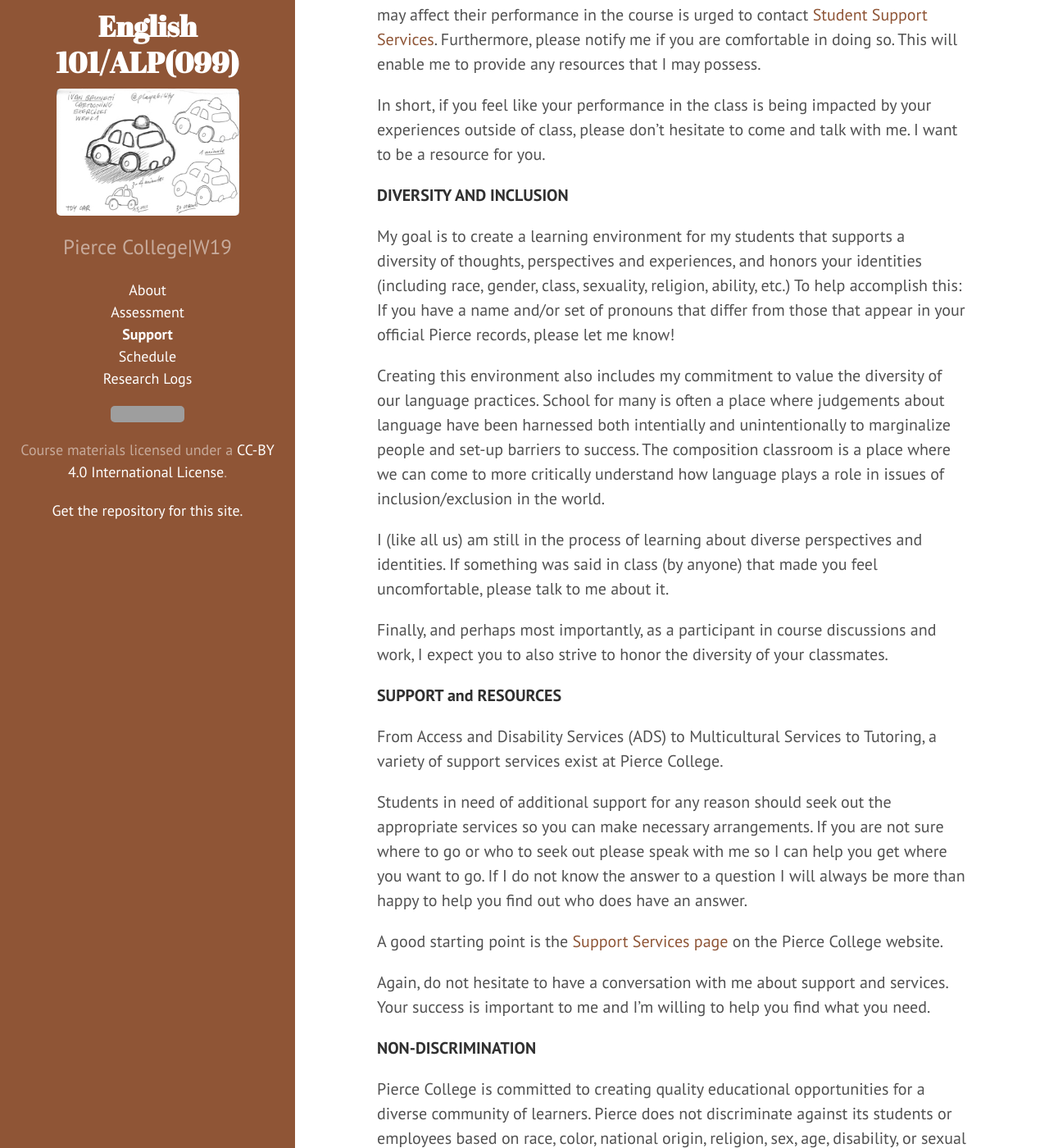
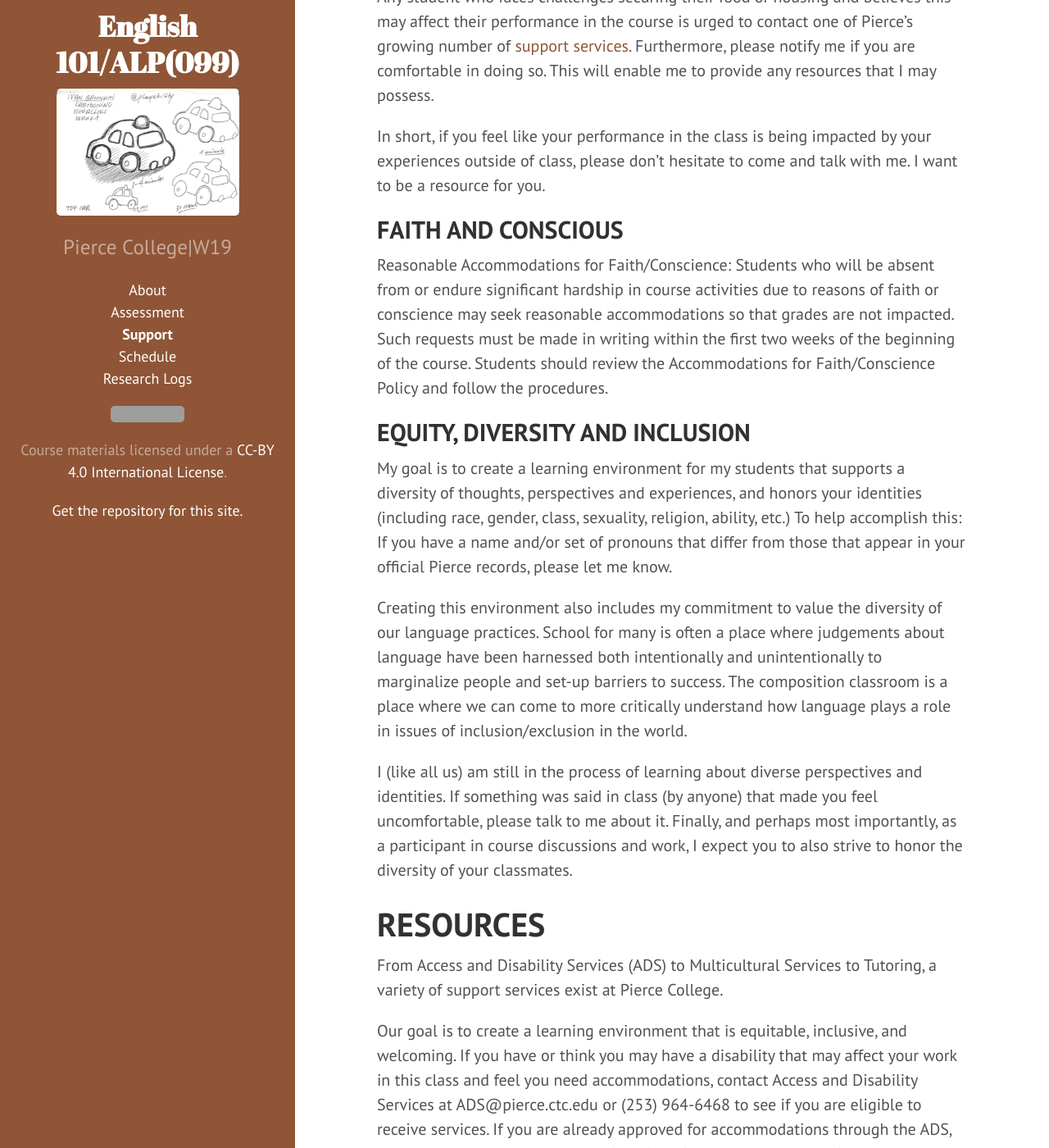
Before and after one commit to jloan/e101v1, a Jekyll site: the page built from 03support.md, in a window 1280 px wide and 1400 px high, scrolled down 217 px. Shown: the whole window at 82% size. Built offline with Jekyll 4.4.1, drawn with Linux system fonts in a browser that asks for light colours; some of the changed text lies outside the part shown; grey boxes are pictures that could not be loaded.

Commit message:
Update 03support.md

```diff
--- a/03support.md
+++ b/03support.md
@@ -4,42 +4,44 @@
 permalink: /support/
 ---
 
-**BASIC NEEDS SECURITY**
+## BASIC NEEDS SECURITY
 
-Any student who faces challenges securing their food or housing and believes this may affect their performance in the course is urged to contact [Student Support Services](https://www.pierce.ctc.edu/support-services). Furthermore, please notify me if you are comfortable in doing so. This will enable me to provide any resources that I may possess.
+Any student who faces challenges securing their food or housing and believes this may affect their performance in the course is urged to contact one of Pierce's growing number of [support services](https://www.pierce.ctc.edu/help). Furthermore, please notify me if you are comfortable in doing so. This will enable me to provide any resources that I may possess.
 
 In short, if you feel like your performance in the class is being impacted by your experiences outside of class, please don’t hesitate to come and talk with me. I want to be a resource for you.
 
-**DIVERSITY AND INCLUSION**
+## FAITH AND CONSCIOUS
 
-My goal is to create a learning environment for my students that supports a diversity of thoughts, perspectives and experiences, and honors your identities (including race, gender, class, sexuality, religion, ability, etc.) To help accomplish this: If you have a name and/or set of pronouns that differ from those that appear in your official Pierce records, please let me know!
+Reasonable Accommodations for Faith/Conscience: Students who will be absent from or endure significant hardship in course activities due to reasons of faith or conscience may seek reasonable accommodations so that grades are not impacted. Such requests must be made in writing within the first two weeks of the beginning of the course. Students should review the Accommodations for Faith/Conscience Policy and follow the procedures.
 
-Creating this environment also includes my commitment to value the diversity of our language practices. School for many is often a place where judgements about language have been harnessed both intentially and unintentionally to marginalize people and set-up barriers to success. The composition classroom is a place where we can come to more critically understand how language plays a role in issues of inclusion/exclusion in the world.
+## EQUITY, DIVERSITY AND INCLUSION
+
+My goal is to create a learning environment for my students that supports a diversity of thoughts, perspectives and experiences, and honors your identities (including race, gender, class, sexuality, religion, ability, etc.) To help accomplish this: If you have a name and/or set of pronouns that differ from those that appear in your official Pierce records, please let me know.
+
+Creating this environment also includes my commitment to value the diversity of our language practices. School for many is often a place where judgements about language have been harnessed both intentionally and unintentionally to marginalize people and set-up barriers to success. The composition classroom is a place where we can come to more critically understand how language plays a role in issues of inclusion/exclusion in the world.
 
 I (like all us) am still in the process of learning about diverse perspectives and identities. If something was said in class (by anyone) that made you feel uncomfortable, please talk to me about it.
-
 Finally, and perhaps most importantly, as a participant in course discussions and work, I expect you to also strive to honor the diversity of your classmates.
 
-**SUPPORT and RESOURCES**
+# RESOURCES
+From Access and Disability Services (ADS) to Multicultural Services to Tutoring, a variety of support services exist at Pierce College.
 
-From Access and Disability Services (ADS) to Multicultural Services to Tutoring,  a variety of support services exist at Pierce College.
+Our goal is to create a learning environment that is equitable, inclusive, and welcoming.  If you have or think you may have a disability that may affect your work in this class and feel you need accommodations, contact Access and Disability Services at ADS@pierce.ctc.edu or (253) 964-6468 to see if you are eligible to receive services. If you are already approved for accommodations through the ADS, have requested your accommodations for this quarter and would like to use your accommodations in my class please connect with me outside of class time to discuss your needs.
 
-Students in need of additional support for any reason should seek out the appropriate services so you can make necessary arrangements. If you are not sure where to go or who to seek out please speak with me so I can help you get where you want to go. If I do not know the answer to a question I will always be more than happy to help you find out who does have an answer.
+If you are not sure where to go please speak with me so I can help you get where you want to go. If I do not know the answer to a question I will always be more than happy to help you find out who does have an answer.
 
-A good starting point is the [Support Services page](https://www.pierce.ctc.edu/support-services) on the Pierce College website.
-
+Another good starting point is also the Support Services page on the Pierce College website.
 Again, do not hesitate to have a conversation with me about support and services. Your success is important to me and I’m willing to help you find what you need.
 
+## Emergency Procedures
+It is your responsibility to know and understand emergency procedures. In the event of an emergency call 911 as soon as it is safe to do so, if possible also call Campus Safety at 253-964-6751 (Fort Steilacoom) or 253-840-8481 (Puyallup).
 
-**NON-DISCRIMINATION**
+* Escorts- Safety escorts are available 24 hours a day, 7 days a week (not available at JBLM). Call Campus Safety in Puyallup at 253-840-8481, at Fort Steilacoom 253-964-6751.
 
-Pierce College is committed to creating quality educational opportunities for a diverse community of learners. Pierce does not discriminate against its students or employees based on race, color, national origin, religion, sex, age, disability, or sexual orientation In this class we will strive to maintain an open atmosphere with shared respect for all differences.
+* Fire Alarm- During an emergency evacuation, take your valuables ONLY if it is safe to do so. You could put yourself or someone else at risk by delaying your exit. Plan to return to class once the alarm has stopped. Do not return until you have received an official all-clear.
 
+* Earthquake- DROP, COVER, and HOLD ON. Once the shaking stops, take your valuables and leave the building. Do not plan to return for the rest of the day. Do not return to the building until you have received an official all-clear.
 
-**CONTACT ME**
+* Active Shooter- RUN, HIDE, FIGHT; run if possible, hide and/or barricade if escape is not possible, fight as a last resort. Most classroom and lab doors are kept locked. If you decide to barricade in a classroom or lab know how to secure the door so it is locked. This may be done by pulling the door fully closed or by sliding the lock block and pulling the door closed. Know how the door locks ahead of time.
 
-Email (jloan@pierce.ctc.edu) is the best way to contact me. Typically, you can expect a reply to an email within 24 hours; however, response times for emails received over the weekend will vary and may not receive a reply until Monday.
-
-I do have an office phone. The # is 253-964-6312. I recommend emailing me first. I will not check my voice mail as often as my email, so the reply time will be faster.
-
-Stopping in to see me during my office hours or making an appointment to meet with me are both an expectation and a great way to have questions answered, receive feedback and to talk about the work of our course. I will do my best through out the semester to work with you so, again, don’t hesitate to initiate a conversation.
+* Campus Alerts- Sign up for Pierce College emergency alerts on the College website.
```
